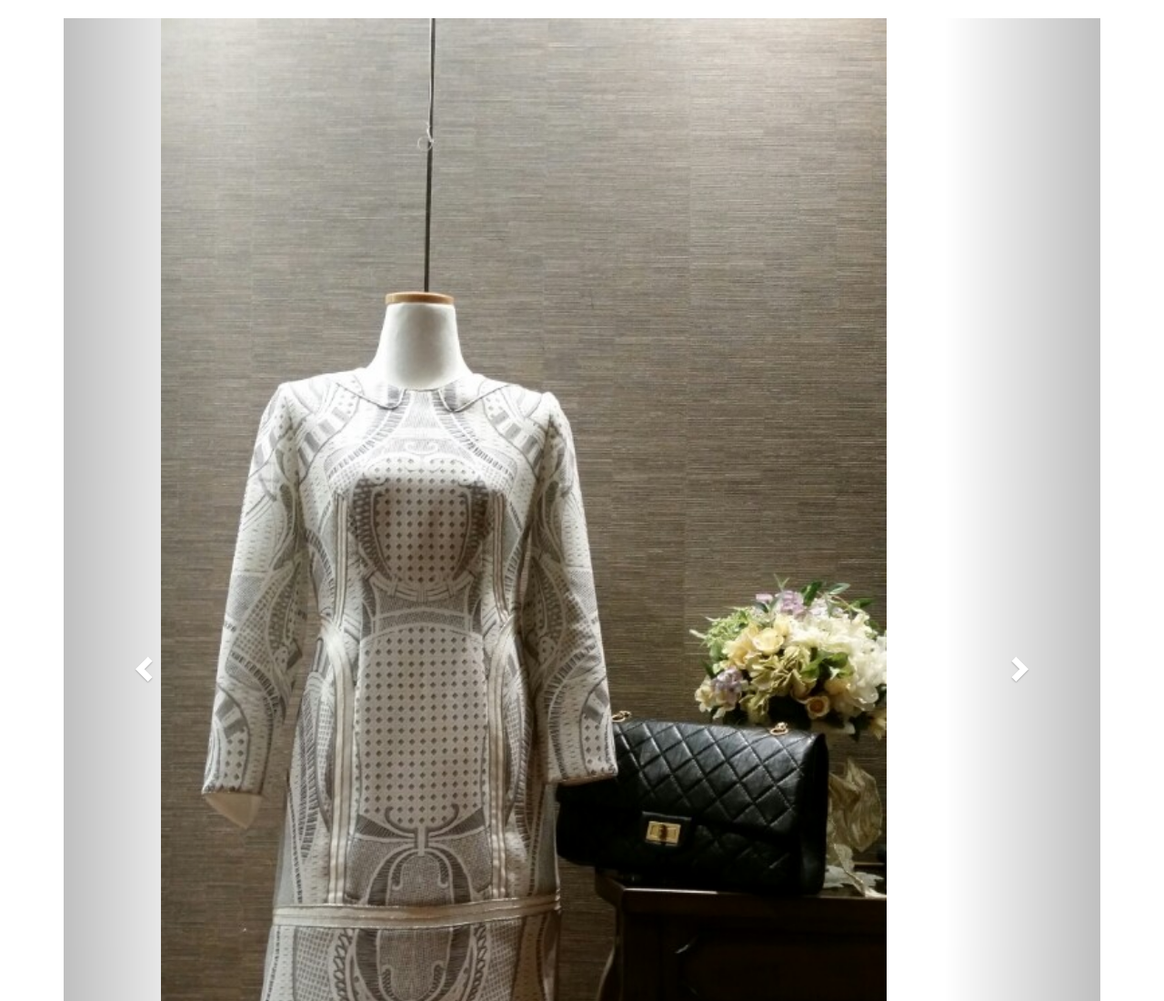
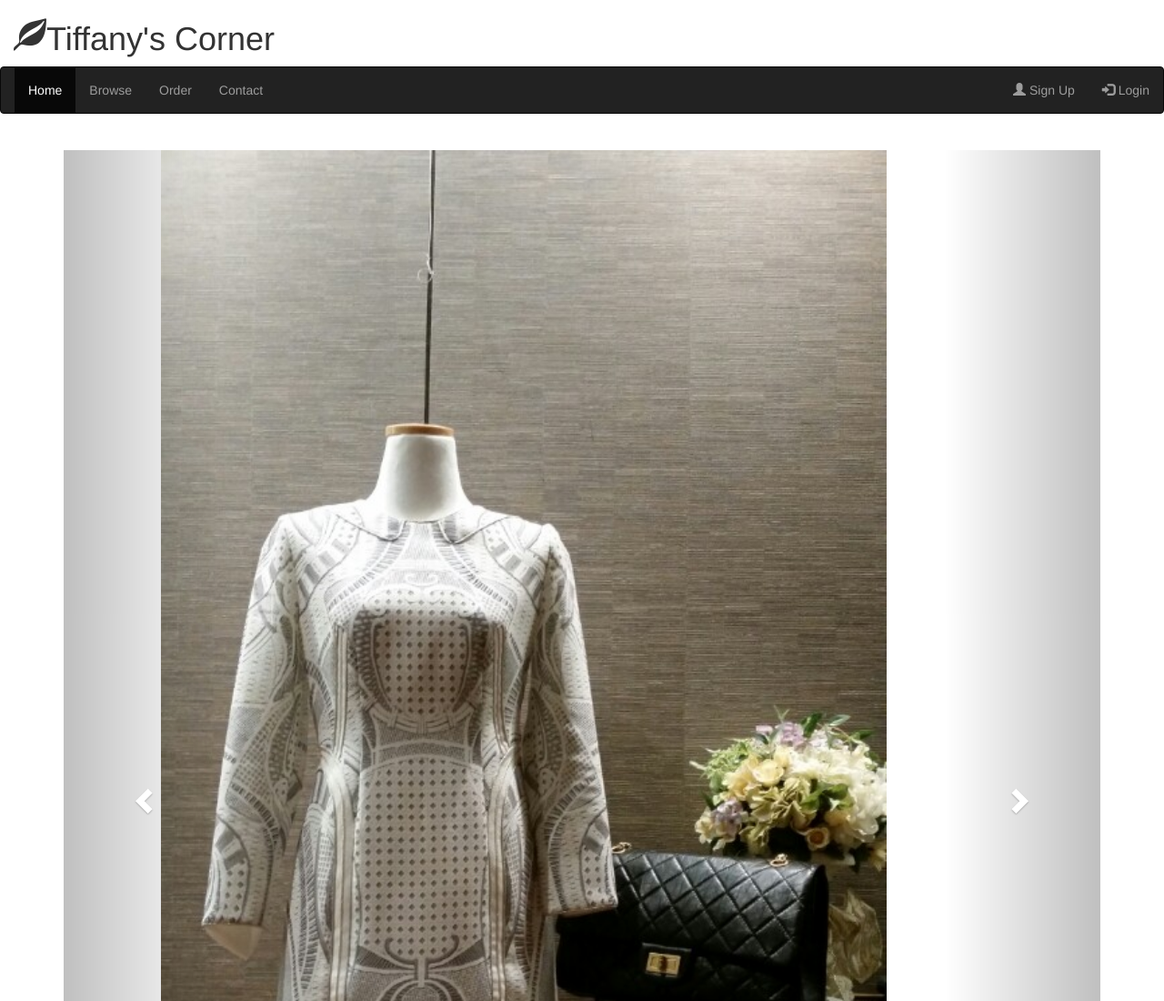
Before and after one commit to lps1203/TiffanysCorner, a plain HTML site: page browse.html in a window 1280 px wide. Shown: the top 1100 px of the page at 91% size. Drawn offline with nearby package versions, Linux system fonts and the light colour scheme.

Commit message:
added menu bar on browse

```diff
--- a/browse.html
+++ b/browse.html
@@ -1,7 +1,7 @@
 <!DOCTYPE html>
 <html lang="en">
 <head>
-  <title>Bootstrap Example</title>
+  <title>Tiffany's Corner</title>
   <meta charset="utf-8">
   <meta name="viewport" content="width=device-width, initial-scale=1">
   <link rel="stylesheet" href="http://maxcdn.bootstrapcdn.com/bootstrap/3.3.7/css/bootstrap.min.css">
@@ -16,7 +16,24 @@
   </style>
 </head>
 <body>
+    <div class="container-fluid">
+        <h1><span class="glyphicon glyphicon-leaf"></span>Tiffany's Corner</h1>
+    </div> <!--container-fluid-->
 
+    <nav class="navbar navbar-inverse">
+        <div class="container-fluid">
+            <ul class="nav navbar-nav">
+                <li class="active"><a href="#">Home</a></li>
+                <li><a href="browse.html">Browse</a></li>
+                <li><a href="#">Order</a></li>
+                <li><a href="#">Contact</a></li>
+            </ul>
+            <ul class="nav navbar-nav navbar-right">
+                <li><a href="#"><span class="glyphicon glyphicon-user"></span> Sign Up</a></li>
+                <li><a href="#"><span class="glyphicon glyphicon-log-in"></span> Login</a></li>
+            </ul>
+        </div> <!--container-fluid-->
+    </nav>
 <div class="container">
   <br>
   <div id="myCarousel" class="carousel slide" data-ride="carousel">
```
